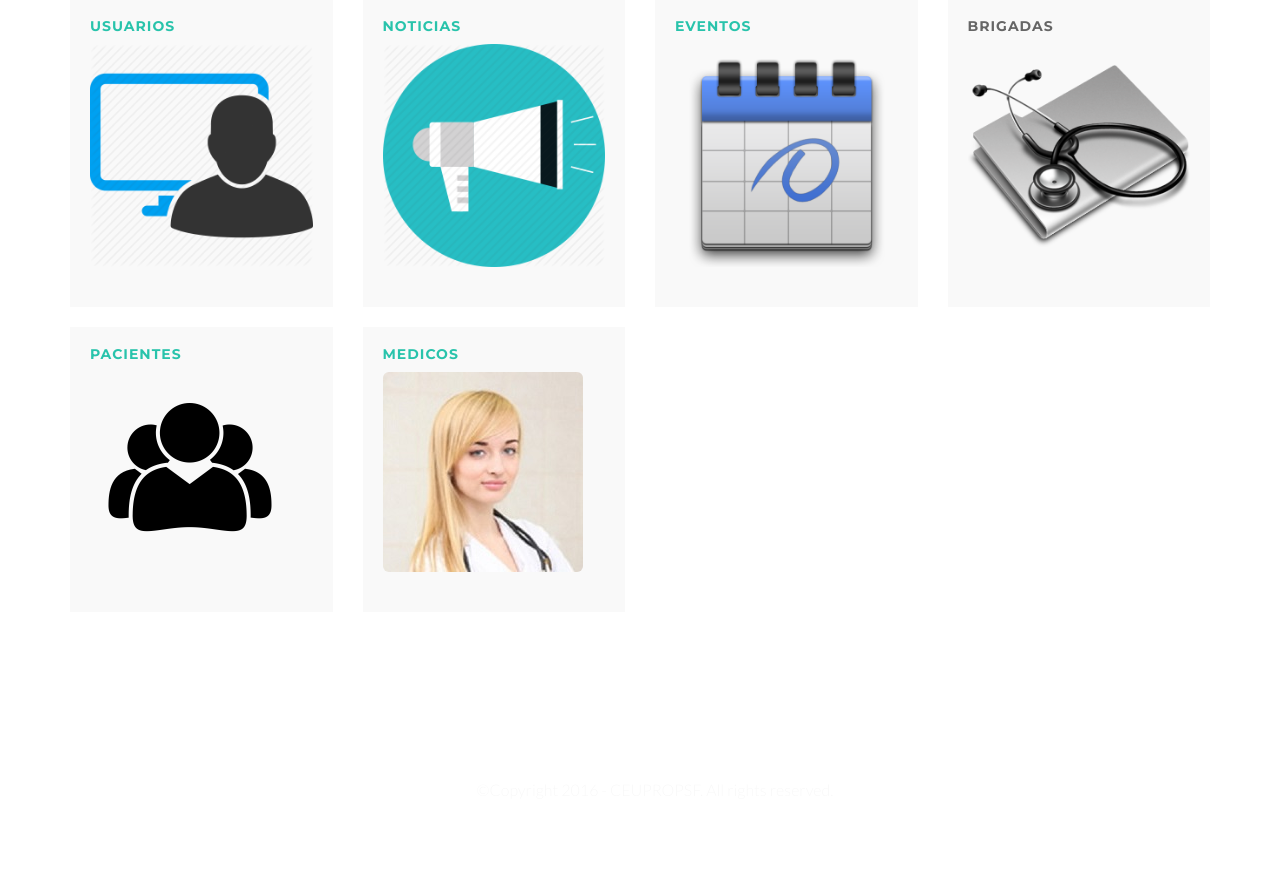
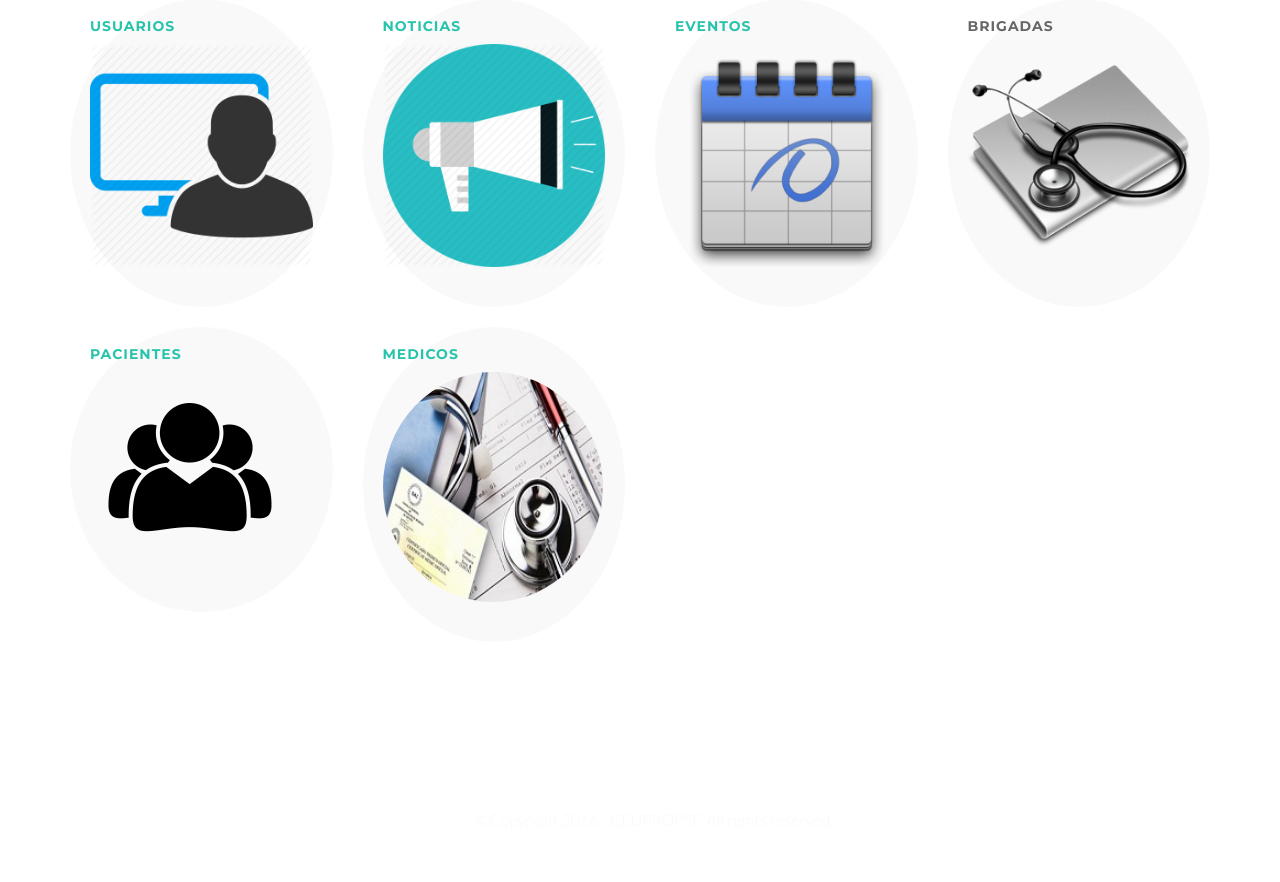
Before and after one commit to elcordova/CEUPROPSF, a CodeIgniter app: page /ceup/index.php/Administracion in a window 1280 px wide. Shown: the part 82-964 px from the top of the page. Before the commit the page ends 654 px from the top, so only its background shows below. Run offline with CodeIgniter, Linux system fonts and the light colour scheme; the visitor is signed in with stand-in values (Sample User, id 1); some libraries are stand-ins or nearby versions.

Commit message:
se modifico los iconos del menu y formulario y agrege un boton para medicos

```diff
--- a/application/views/administracion/administra.php
+++ b/application/views/administracion/administra.php
@@ -13,8 +13,8 @@
 
 					<div class="row">
 						<div class="col-xs-6 col-sm-3 col-md-3">
-							<div class="wow bounceInUp" data-wow-delay="0.2s">
-								<div class="team boxed-grey">
+							<div class="wow bounceInUp " data-wow-delay="0.2s">
+								<div class="team boxed-grey img-circle">
 									<div class="inner">
 										<a href="<?php echo base_url()?>cusuario/start">
 										<h5>USUARIOS</h5>
@@ -27,7 +27,7 @@
 						<div class="col-xs-6 col-sm-3 col-md-3">
 							<div class="wow bounceInUp" data-wow-delay="0.5s">
 								<a href="Noticias">
-									<div class="team boxed-grey">
+									<div class="team boxed-grey img-circle">
 										<div class="inner">
 											<h5>NOTICIAS</h5>
 
@@ -40,7 +40,7 @@
 						</div>
 						<div class="col-xs-6 col-sm-3 col-md-3">
 							<div class="wow bounceInUp" data-wow-delay="0.8s">
-								<div class="team boxed-grey">
+								<div class="team boxed-grey img-circle">
 									<div class="inner">
 									<a href="<?php echo base_url()?>cevento/start">
 										<h5>EVENTOS</h5>
@@ -52,7 +52,7 @@
 						</div>
 						<div class="col-xs-6 col-sm-3 col-md-3">
 							<div class="wow bounceInUp" data-wow-delay="1s">
-								<div class="team boxed-grey">
+								<div class="team boxed-grey img-circle">
 									<div class="inner">
 										<h5>BRIGADAS</h5>
 
@@ -67,7 +67,7 @@
 					<div class="row">
 						<div class="col-xs-6 col-sm-3 col-md-3">
 							<div class="wow bounceInUp" data-wow-delay="0.2s">
-									<div class="team boxed-grey">
+									<div class="team boxed-grey img-circle">
 										<div class="inner">
 											<a href="<?php echo base_url()?>cpaciente/start">
 												<h5>PACIENTES</h5>
@@ -79,11 +79,11 @@
 						</div>
 						<div class="col-xs-6 col-sm-3 col-md-3">
 							<div class="wow bounceInUp" data-wow-delay="0.5s">
-									<div class="team boxed-grey">
+									<div class="team boxed-grey img-circle">
 										<div class="inner">
 											<a href="<?php echo base_url()?>cmedico/start">
 												<h5>MEDICOS</h5>
-												<div class="avatar"><img src="<?=base_url()?>static/images/team-member.jpg" alt="" class="img-responsive img-rounded" /></div>
+												<div class="avatar"><img class="img-circle" width="220" height="230" src="<?=base_url()?>static/images/team.jpg" alt="" class="img-responsive img-rounded" /></div>
 											</a>
 										</div>
 									</div>
```
Also changed, not shown: static/images/team.jpg (added).
